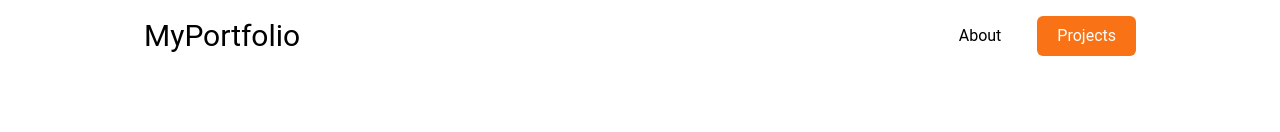
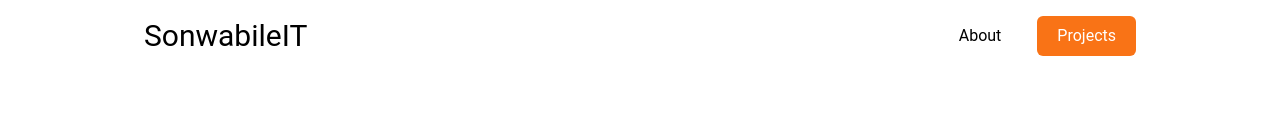
Before and after one commit to sonwabileIT/react-portfolio-website, a React (Vite) app: page /react-portfolio-website/projects in a window 1280 px wide. Shown: the top 132 px of the page. Built offline with nearby package versions, Linux system fonts and the light colour scheme; the HTML template or start-up script is replaced by a standard one.

Commit message:
style: change text

```diff
--- a/src/components/NavBar.jsx
+++ b/src/components/NavBar.jsx
@@ -7,7 +7,7 @@ function NavBar(){
         <div className="py-4">
             <div className="flex justify-between mx-auto items-center max-w-screen-lg px-4">
                 <Link to="/">
-                    <span className="text-black text-3xl">MyPortfolio</span>
+                    <span className="text-black text-3xl">SonwabileIT</span>
                 </Link>
                 <nav>
                     <ul className="flex gap-4">
```
